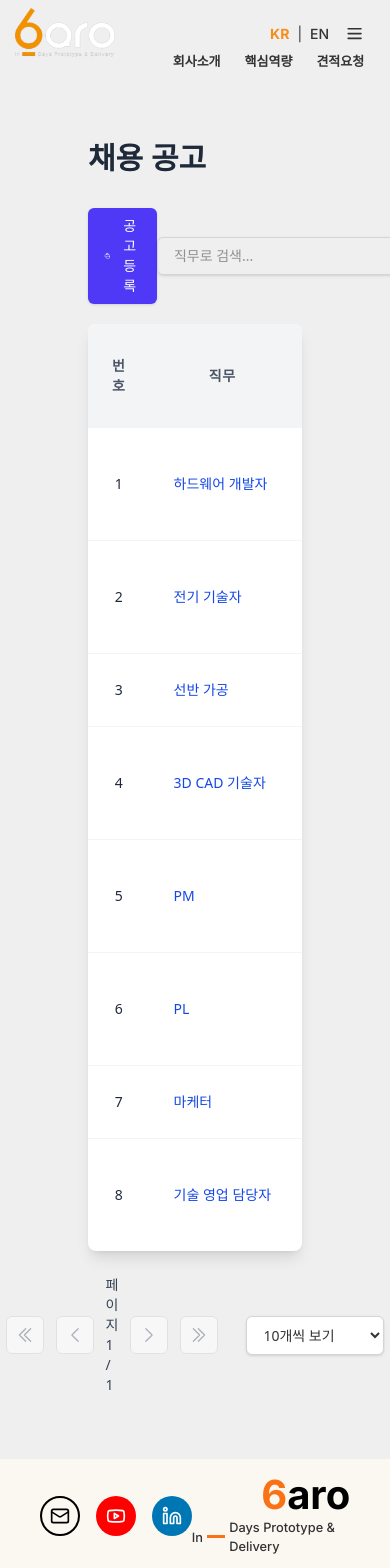
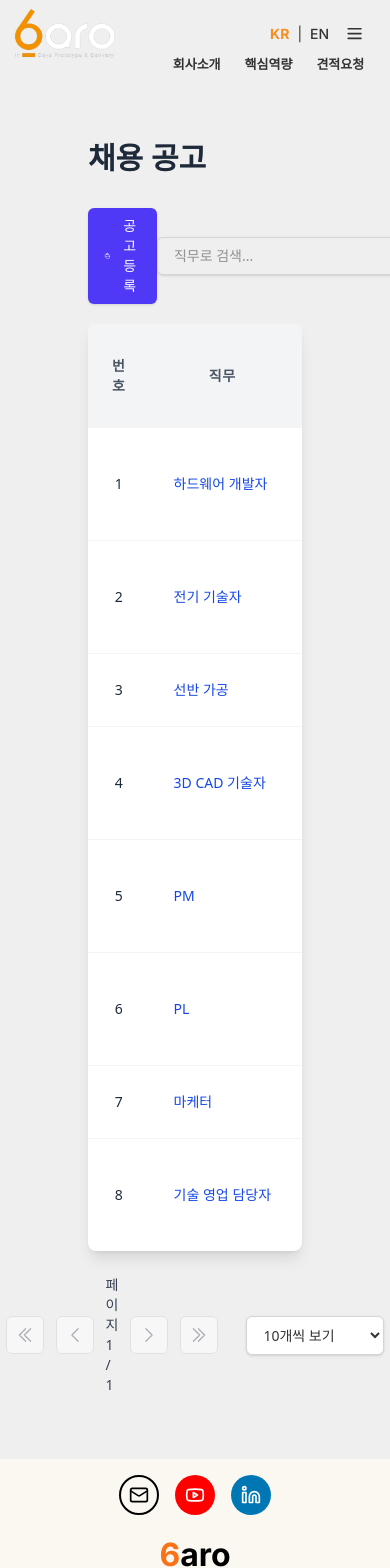
Before and after one commit to blue-0651/baro_studio, a Next.js app: page /company/recruitment in a window 390 px wide. Shown: the top 1568 px of the page. Built offline with nearby package versions, Linux system fonts and the light colour scheme.

Commit message:
웹앱, 브라우저에서도 잘보이게 전반적인 수정 가함

```diff
--- a/src/app/layout.tsx
+++ b/src/app/layout.tsx
@@ -11,6 +11,7 @@ const inter = Inter({ subsets: ["latin"] });
 export const metadata: Metadata = {
   title: "Website",
   description: "Website description",
+  viewport: "width=device-width, initial-scale=1, maximum-scale=1, user-scalable=0",
 };
 
 export default function RootLayout({
--- a/src/components/card-slider.tsx
+++ b/src/components/card-slider.tsx
@@ -89,10 +89,11 @@ export default function CardSlider({ cards, autoPlayInterval = 5000 }: CardSlide
         width: "100%",
         padding: "3rem 0",
         backgroundColor: "#FCFAF6",
-        height: '43vh',
-        marginTop: "8rem",
-        marginBottom: "8rem",
+        height: 'clamp(300px, 43vh, 600px)',
+        marginTop: "clamp(4rem, 8vh, 8rem)",
+        marginBottom: "clamp(4rem, 8vh, 8rem)",
         boxSizing: "border-box",
+        WebkitOverflowScrolling: "touch",
       }}
       onMouseEnter={handleMouseEnter}
       onMouseLeave={handleMouseLeave}
--- a/src/components/event.tsx
+++ b/src/components/event.tsx
@@ -5,18 +5,21 @@ export default function Event() {
         <div style={{
             backgroundColor: "#FFFBF5",
             width: "100%",
-            height: "40rem",
+            height: "clamp(300px, 40rem, 90vh)",
             position: "relative",
-            overflow: "hidden"
+            overflow: "hidden",
+            WebkitOverflowScrolling: "touch",
         }}>
             <Image
                 src="/event/event.png"
                 alt="이벤트"
                 fill={true}
                 priority
-
+                sizes="100vw"
                 style={{
-                    objectFit: "cover"
+                    objectFit: "cover",
+                    width: "100%",
+                    height: "100%",
                 }}
             />
         </div>
--- a/src/components/footer.tsx
+++ b/src/components/footer.tsx
@@ -1,26 +1,52 @@
+"use client";
+
 import Link from "next/link";
-
+import { useState, useEffect } from "react";
 import { Mail, Youtube, Linkedin } from "lucide-react";
 
 export default function Footer() {
+  // 모바일 화면 여부 확인을 위한 상태 추가
+  const [isMobile, setIsMobile] = useState(false);
+
+  // 화면 크기 변경 감지를 위한 useEffect 추가
+  useEffect(() => {
+    // 초기 로드 시 화면 크기 확인
+    const checkMobile = () => {
+      setIsMobile(window.innerWidth <= 768);
+    };
+
+    // 초기 실행
+    checkMobile();
+
+    // 화면 크기 변경 시 이벤트 리스너
+    window.addEventListener('resize', checkMobile);
+
+    // 컴포넌트 언마운트 시 이벤트 리스너 제거
+    return () => {
+      window.removeEventListener('resize', checkMobile);
+    };
+  }, []);
+
   return (
     <footer
       style={{
         backgroundColor: "#FBF8F2",
         padding: "1rem 0",
-        //marginTop: "8rem",
         zIndex: 150,
+        width: "100%",
+        minHeight: "80px", // 최소 높이 설정
       }}
     >
       <div
         style={{
           marginRight: "2%",
           marginLeft : "2%",
-          padding: "0 2rem",
+          padding: isMobile ? "0 1rem" : "0 2rem", // 모바일에서 패딩 줄임
           display: "flex",
-          flexDirection: "row",
+          flexDirection: isMobile ? "column" : "row", // 모바일에서는 세로로 배치
           justifyContent: "space-between",
-          alignItems: "center",
+          alignItems: isMobile ? "center" : "center",
+          gap: isMobile ? "1.5rem" : "0", // 모바일에서 간격 추가
         }}
       >
 
@@ -103,18 +129,30 @@ export default function Footer() {
             style={{
               display: "flex",
               flexDirection: "column",
-              alignItems: "flex-end",
+              alignItems: isMobile ? "center" : "flex-end", // 모바일에서는 중앙 정렬
               textDecoration: "none",
             }}
           >
             <div style={{ display: "flex", alignItems: "baseline", lineHeight: 1 }}>
-              <span style={{ color: "#F97316", fontSize: "2.5rem", fontWeight: "bold" }}>6</span>
-              <span style={{ color: "black", fontSize: "2.5rem", fontWeight: "bold" }}>aro</span>
+              <span style={{
+                color: "#F97316",
+                fontSize: isMobile ? "2rem" : "2.5rem",
+                fontWeight: "bold"
+              }}>6</span>
+              <span style={{
+                color: "black",
+                fontSize: isMobile ? "2rem" : "2.5rem",
+                fontWeight: "bold"
+              }}>aro</span>
             </div>
 
 
             <div style={{ marginTop: '0.2rem', display: 'flex', alignItems: 'center', gap: '0.25rem' }}>
-              <span style={{ fontSize: "0.8rem", color: "#333333", fontWeight: '500' }}>In</span>
+              <span style={{
+                fontSize: isMobile ? "0.7rem" : "0.8rem",
+                color: "#333333",
+                fontWeight: '500'
+              }}>In</span>
 
               <span style={{
                 display: 'inline-block',
@@ -124,7 +162,11 @@ export default function Footer() {
                 verticalAlign: 'middle',
                 marginBottom: '0.1em'
               }}></span>
-              <span style={{ fontSize: "0.8rem", color: "#333333", fontWeight: '500' }}>Days Prototype & Delivery</span>
+              <span style={{
+                fontSize: isMobile ? "0.7rem" : "0.8rem",
+                color: "#333333",
+                fontWeight: '500'
+              }}>Days Prototype & Delivery</span>
             </div>
           </Link>
         </div>
--- a/src/components/full-screen-slider.tsx
+++ b/src/components/full-screen-slider.tsx
@@ -55,8 +55,10 @@ export default function FullScreenSlider({ slides, autoPlayInterval = 5000 }: Fu
         position: "relative",
         width: "100%",
         height: "100vh",
+        maxHeight: "100vh",
         overflow: "hidden",
         backgroundColor: "#FFFBF5",
+        WebkitOverflowScrolling: "touch",
       }}
     >
       {/* Slides */}
@@ -68,9 +70,10 @@ export default function FullScreenSlider({ slides, autoPlayInterval = 5000 }: Fu
             inset: 0,
             width: "100%",
             height: "100%",
-            transition: "opacity 1s",
+            transition: "opacity 1s ease",
             opacity: index === currentSlide ? 1 : 0,
             zIndex: index === currentSlide ? 10 : 0,
+            willChange: "opacity",
           }}
         >
           <div style={{ position: "absolute", inset: 0, zIndex: 0 }}>
@@ -82,6 +85,8 @@ export default function FullScreenSlider({ slides, autoPlayInterval = 5000 }: Fu
               style={{
                 objectFit: "cover",
                 filter: "brightness(0.6)",
+                width: "100%",
+                height: "100%",
               }}
             />
           </div>
@@ -97,14 +102,16 @@ export default function FullScreenSlider({ slides, autoPlayInterval = 5000 }: Fu
               height: "100%",
               textAlign: "center",
               padding: "0 1rem",
+              WebkitTextSizeAdjust: "100%",
             }}
           >
             <h2
               style={{
                 color: "white",
-                fontSize: "1.875rem",
+                fontSize: "clamp(1.5rem, 5vw, 2.5rem)",
                 fontWeight: "bold",
                 marginBottom: "1rem",
+                textShadow: "2px 2px 4px rgba(0, 0, 0, 0.5)",
               }}
             >
               {slide.title}
@@ -112,8 +119,10 @@ export default function FullScreenSlider({ slides, autoPlayInterval = 5000 }: Fu
             <p
               style={{
                 color: "white",
-                fontSize: "1.125rem",
+                fontSize: "clamp(1rem, 2.5vw, 1.25rem)",
                 maxWidth: "48rem",
+                lineHeight: 1.5,
+                textShadow: "1px 1px 2px rgba(0, 0, 0, 0.5)",
               }}
             >
               {slide.subtitle}
--- a/src/components/header.tsx
+++ b/src/components/header.tsx
@@ -159,7 +159,8 @@ export default function Header() {
           left: isMobile ? "15px" : "30px",
           width: isMobile ? "100px" : "180px",
           height: isMobile ? "50px" : "90px",
-          zIndex: 51
+          zIndex: 51,
+          maxWidth: "95%", // 최대 너비 제한
         }}
       >
         <Link
@@ -178,6 +179,7 @@ export default function Header() {
             height: "100%",
             background: "url('/logo_main.png')",
             backgroundSize: "contain",
+            backgroundPosition: "left center",
             backgroundRepeat: "no-repeat"
           }} />
         </Link>
@@ -189,14 +191,17 @@ export default function Header() {
           position: "absolute",
           top: isMobile ? 15 : 25,
           left: 0,
+          right: 0,
           width: "100%",
           zIndex: 50,
           backgroundColor: "transparent",
+          WebkitOverflowScrolling: "touch",
         }}
       >
         <div
           style={{
             width: "95%",
+            maxWidth: "1920px",
             margin: "0 auto",
             padding: isMobile ? "0.5rem" : "1rem",
             paddingRight: isMobile ? "1rem" : "2rem",
@@ -271,13 +276,36 @@ export default function Header() {
                 justifyContent: "flex-end",
                 gap: isMobile ? "1.5rem" : "3rem",
                 fontSize: isMobile ? "13px" : "15px",
+                flexWrap: isMobile ? "wrap" : "nowrap", // 모바일에서 필요시 줄바꿈
+                paddingBottom: isMobile ? "0.5rem" : "0", // 모바일에서 아래 여백 추가
               }} >
                 {/* ⭐ 각 Link의 기본 color를 currentPageTextColor로 설정 */}
-                <Link href="/company/about" style={{ fontWeight: 'bold', color: currentPageTextColor, textDecoration: "none", transition: "color 0.2s" }} onMouseOver={(e) => (e.currentTarget.style.color = navLinkHoverColor)} onMouseOut={(e) => (e.currentTarget.style.color = currentPageTextColor)} >
+                <Link href="/company/about" style={{
+                  fontWeight: 'bold',
+                  color: currentPageTextColor,
+                  textDecoration: "none",
+                  transition: "color 0.2s",
+                  whiteSpace: "nowrap", // 텍스트 줄바꿈 방지
+                  padding: isMobile ? "3px 0" : "0", // 모바일에서 터치영역 넓히기
+                }} onMouseOver={(e) => (e.currentTarget.style.color = navLinkHoverColor)} onMouseOut={(e) => (e.currentTarget.style.color = currentPageTextColor)} >
                   {lang === 'kr' ? '회사소개' : 'Company'} </Link>
-                <Link href="/capabilities" style={{ fontWeight: 'bold', color: currentPageTextColor, textDecoration: "none", transition: "color 0.2s" }} onMouseOver={(e) => (e.currentTarget.style.color = navLinkHoverColor)} onMouseOut={(e) => (e.currentTarget.style.color = currentPageTextColor)} >
+                <Link href="/capabilities" style={{
+                  fontWeight: 'bold',
+                  color: currentPageTextColor,
+                  textDecoration: "none",
+                  transition: "color 0.2s",
+                  whiteSpace: "nowrap", // 텍스트 줄바꿈 방지
+                  padding: isMobile ? "3px 0" : "0", // 모바일에서 터치영역 넓히기
+                }} onMouseOver={(e) => (e.currentTarget.style.color = navLinkHoverColor)} onMouseOut={(e) => (e.currentTarget.style.color = currentPageTextColor)} >
                   {lang === 'kr' ? '핵심역량' : 'Capabilities'} </Link>
-                <Link href="/request" style={{ fontWeight: 'bold', color: currentPageTextColor, textDecoration: "none", transition: "color 0.2s" }} onMouseOver={(e) => (e.currentTarget.style.color = navLinkHoverColor)} onMouseOut={(e) => (e.currentTarget.style.color = currentPageTextColor)} >
+                <Link href="/request" style={{
+                  fontWeight: 'bold',
+                  color: currentPageTextColor,
+                  textDecoration: "none",
+                  transition: "color 0.2s",
+                  whiteSpace: "nowrap", // 텍스트 줄바꿈 방지
+                  padding: isMobile ? "3px 0" : "0", // 모바일에서 터치영역 넓히기
+                }} onMouseOver={(e) => (e.currentTarget.style.color = navLinkHoverColor)} onMouseOut={(e) => (e.currentTarget.style.color = currentPageTextColor)} >
                   {lang === 'kr' ? '견적요청' : 'Request'} </Link>
               </nav>
             </div>
```
